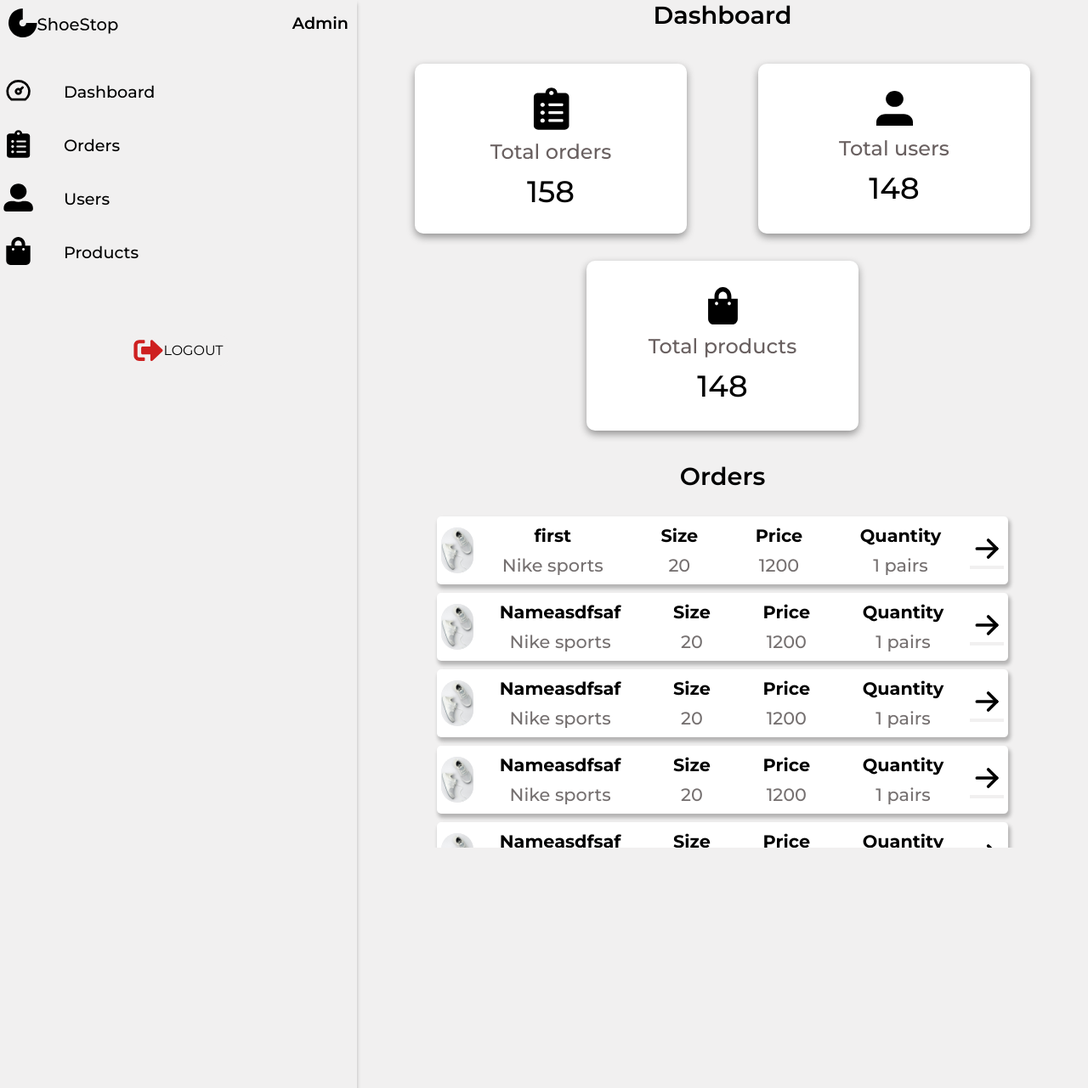
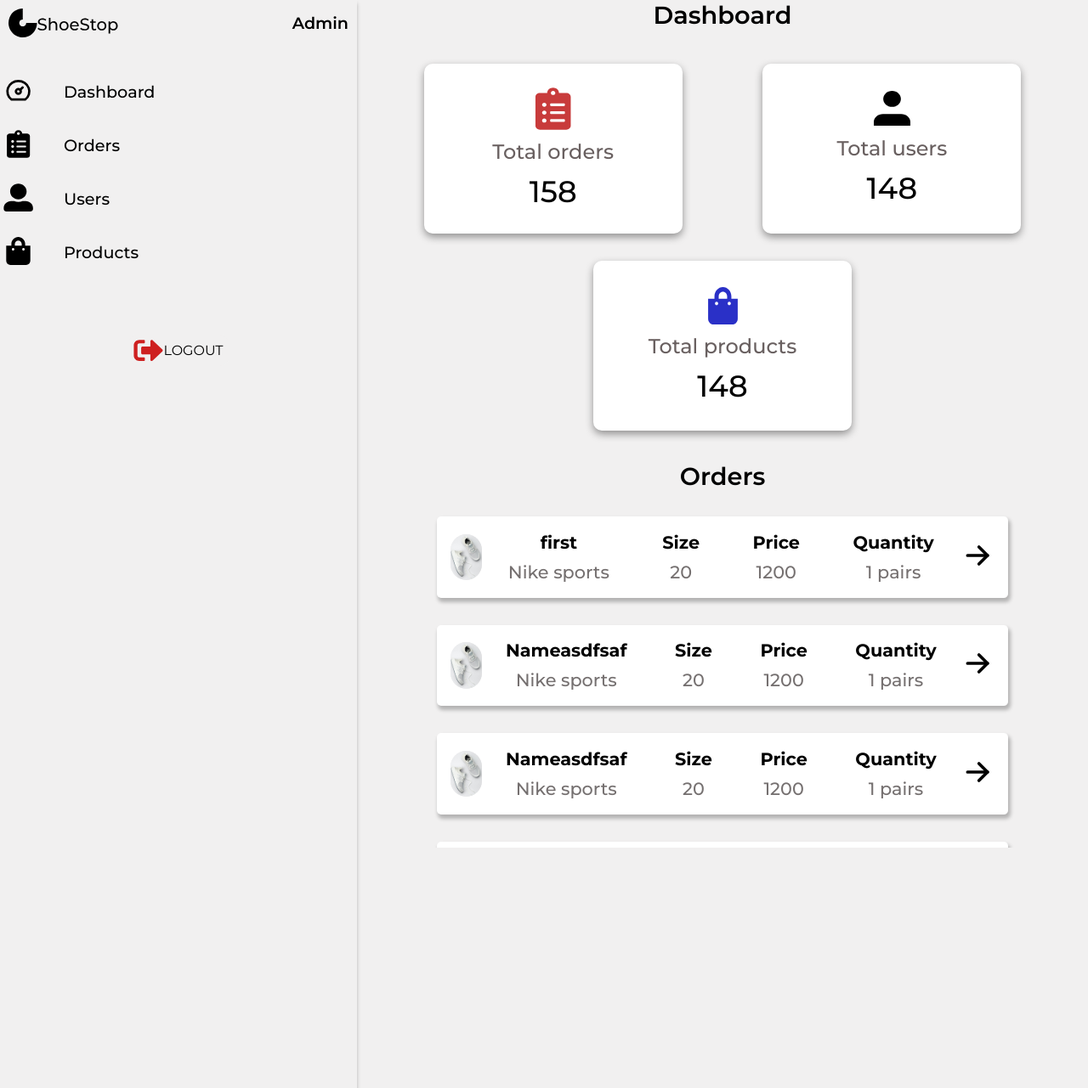
Before and after one commit to sakshi-beep/ShoeStop, a PHP site: page /admin/index.php in a window 1280 px wide. Shown: the part 59-1340 px from the top of the page at 85% size. Run offline with PHP 8.4, Linux system fonts and the light colour scheme.

Commit message:
change svg colors and added image path to admin index.php

```diff
--- a/admin/index.php
+++ b/admin/index.php
@@ -8,17 +8,6 @@
     <title>Admin</title>
     <link rel="stylesheet" href="../css/admin.css?v=<?php echo time();?>" />
     <script src="../js/adminDashboard.js"></script>
-    <script>
-    // function menuShow() {
-    //     let isHidden = document.getElementById("menu-container");
-    //     if (isHidden.style.display == "none") {
-    //         isHidden.style.display = "flex";
-
-    //     } else {
-    //         isHidden.style.display = "none";
-    //     }
-    // }
-    // </script>
 </head>
 
 <body>
@@ -56,7 +45,7 @@
             <div id="cards-container">
 
                 <div class="card">
-                    <img src="../images/orders.svg" style="width:43px; background:none;">
+                    <img src="../images/admin-orders.svg" style="width:43px; background:none;">
                     <p class="card-title">Total orders</p>
                     <p class="card-count">158</p>
                 </div>
@@ -66,7 +55,7 @@
                     <p class="card-count">148</p>
                 </div>
                 <div class="card">
-                    <img src="../images/products.svg" style="width:43px; background:none">
+                    <img src="../images/admin-products.svg" style="width:43px; background:none">
                     <p class="card-title">Total products</p>
                     <p class="card-count">148</p>
                 </div>
--- a/css/admin.css
+++ b/css/admin.css
@@ -236,6 +236,10 @@ color: #757070;
   display: none;
 }
 
+.redirect-icon a{
+  background-color: white;
+}
+
 
 
 @media (min-width: 768px) {
@@ -253,7 +257,7 @@ color: #757070;
     font-size: 1.8em;
   }
   .card {
-    width: 20rem;
+    width: 19rem;
     height: 18rem;
   }
 
@@ -276,6 +280,7 @@ color: #757070;
     padding:10px;
     width: 100%;
     height:400px;
+    gap:2rem;
     flex-direction: column;
     align-items: center;
     overflow-y: scroll;
@@ -284,10 +289,10 @@ color: #757070;
     display: flex;
     flex-direction: row;
     justify-content: space-around;
-    padding:0 1rem;
-    height:115px;
+    padding:0.8rem 1rem;
+    height: 115px;
     width: 80%;
-    padding: 5px;
+    max-width:80rem;
     align-items: center;
   }
   .img-div{
```
Also changed, not shown: images/admin-orders.svg (added), images/admin-products.svg (added).
